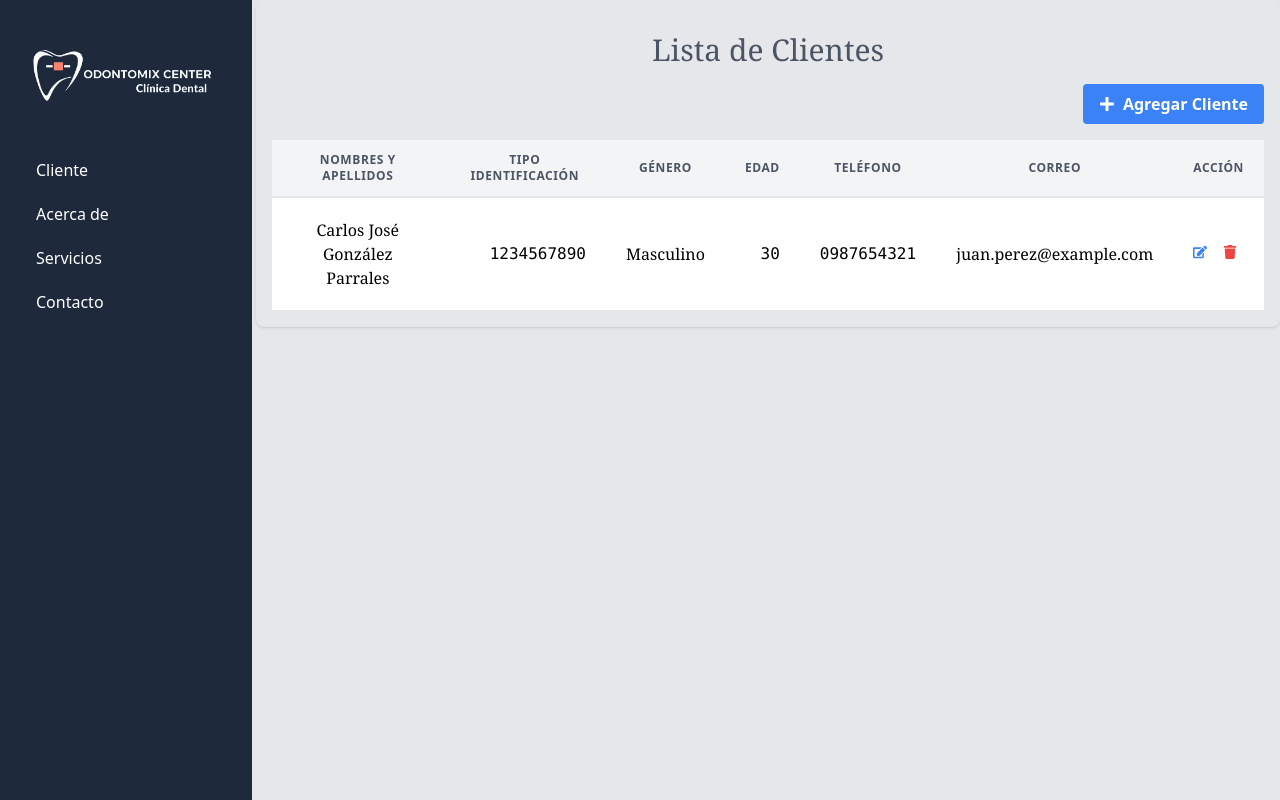
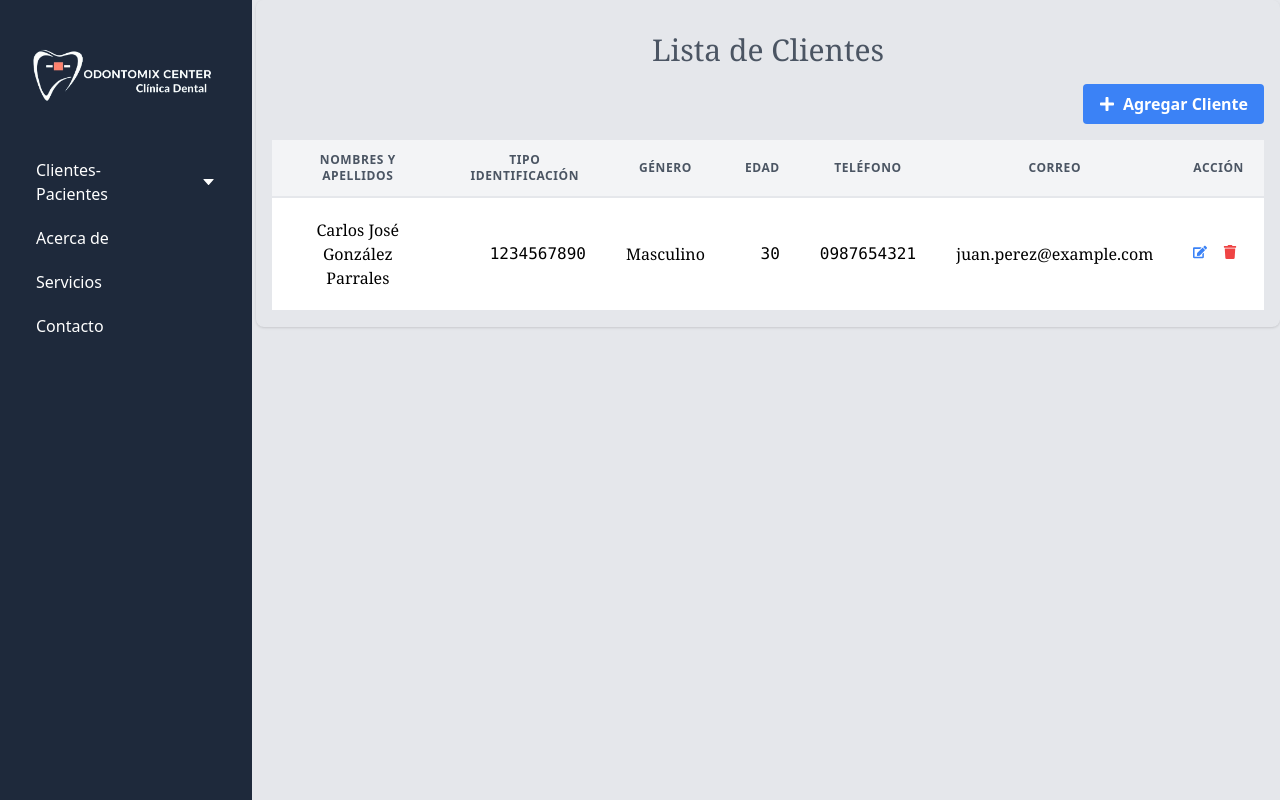
Before and after one commit to CarlosGp1222/tesis-odontomix-react, a React (Vite) app: page /listar-cliente in a window 1280 px wide. Built offline with nearby package versions, Linux system fonts and the light colour scheme.

Commit message:
menu mejorado

```diff
--- a/src/layouts/Layout.jsx
+++ b/src/layouts/Layout.jsx
@@ -1,5 +1,6 @@
-import { Outlet } from "react-router-dom"
+import { Outlet, useLocation } from "react-router-dom"
 import { useState } from 'react';
+import {AiOutlineCaretDown} from 'react-icons/ai'
 import Modal from 'react-modal'
 import { Link } from 'react-router-dom';
 
@@ -14,7 +15,16 @@ const customStyles = {
   },
 };
 
+
+
+
 export default function Layout() {
+  const location = useLocation();
+
+  const isPathActive = (path) => {
+    return location.pathname.includes(path);
+  };
+
   const [activeMenu, setActiveMenu] = useState(null);
   const [activeSubMenu, setActiveSubMenu] = useState(null);
 
@@ -43,16 +53,17 @@ export default function Layout() {
           <img src="../img/odontomixSinFondo.png" alt="Logotipo menu" />
         </Link>
         <ul>
-          <li className={""}>
-            <button onClick={() => handleMenuClick('crear')} className={`block w-full text-left py-2.5 px-4 rounded transition duration-200 hover:bg-cyan-600 hover:text-white ${activeMenu == 'crear' ? 'bg-cyan-600' : ''}`}>Cliente</button>
+          <li>
+            <button onClick={() => handleMenuClick('crear')} className={`flex flex-1 items-center w-full text-left py-2.5 px-4 rounded transition duration-200 hover:bg-cyan-600 hover:text-white ${isPathActive('/vista') ? 'bg-cyan-600' : (activeMenu === 'crear' ? 'bg-cyan-600': '')}`}>Clientes-Pacientes {<AiOutlineCaretDown className={`ml-9`}/>}</button>
+
             {activeMenu === 'crear' && (
-              <ul  className="ml-5 space-y-2 mt-2">
-                <li onClick={() => handleSubMenuClick('vista-cliente')}><Link to="/cliente/vista-cliente" className={`block py-2 px-4 rounded transition duration-200 hover:bg-indigo-500 hover:text-white ${activeSubMenu == 'vista-cliente' ? 'bg-indigo-500' : ''}`}>Lista de clientes</Link></li>
-                <li onClick={() => handleSubMenuClick('crear-paciente')}><Link to="/paciente/vista-paciente" className={`block py-2 px-4 rounded transition duration-200 hover:bg-indigo-500 hover:text-white ${activeSubMenu == 'crear-paciente' ? 'bg-indigo-500' : ''}`}>Lista de paciente</Link></li>
+              <ul className="ml-5 space-y-2 mt-2">
+                <li onClick={() => handleSubMenuClick('vista-cliente')}><Link to="/cliente/vista-cliente" className={`block py-2 px-4 rounded transition duration-200 hover:bg-indigo-500 hover:text-white ${isPathActive('/cliente/vista-cliente') ? 'bg-indigo-500' : (activeSubMenu === 'crear-cliente' ? 'bg-indigo-500': '')}`}>Lista de clientes</Link></li>
+                <li onClick={() => handleSubMenuClick('crear-paciente')}><Link to="/paciente/vista-paciente" className={`block py-2 px-4 rounded transition duration-200 hover:bg-indigo-500 hover:text-white ${isPathActive('/paciente/vista-paciente') ? 'bg-indigo-500' : (activeSubMenu === 'crear-paciente' ? 'bg-indigo-500': '')}`}>Lista de paciente</Link></li>
               </ul>
             )}
           </li>
-          <li><Link onClick={() => handleMenuClick('acerca')} to="#" className={`block py-2.5 px-4 rounded transition duration-200 hover:bg-cyan-600 hover:text-white ${activeMenu == 'acerca' ? 'bg-cyan-600' : ''}`}>Acerca de</Link></li>
+          <li><Link onClick={() => handleMenuClick('acerca')} to="/" className={`block py-2.5 px-4 rounded transition duration-200 hover:bg-cyan-600 hover:text-white ${activeMenu == 'acerca' ? 'bg-cyan-600' : ''}`}>Acerca de</Link></li>
           <li>
             <button className="block w-full text-left py-2.5 px-4 rounded transition duration-200 hover:bg-cyan-600 hover:text-white">Servicios</button>
 
@@ -63,7 +74,7 @@ export default function Layout() {
 
       {/* Contenido principal */}
       <div className="flex-1 bg-gray-200">
-      <Outlet />
+        <Outlet />
       </div>
     </div>
   )
```
